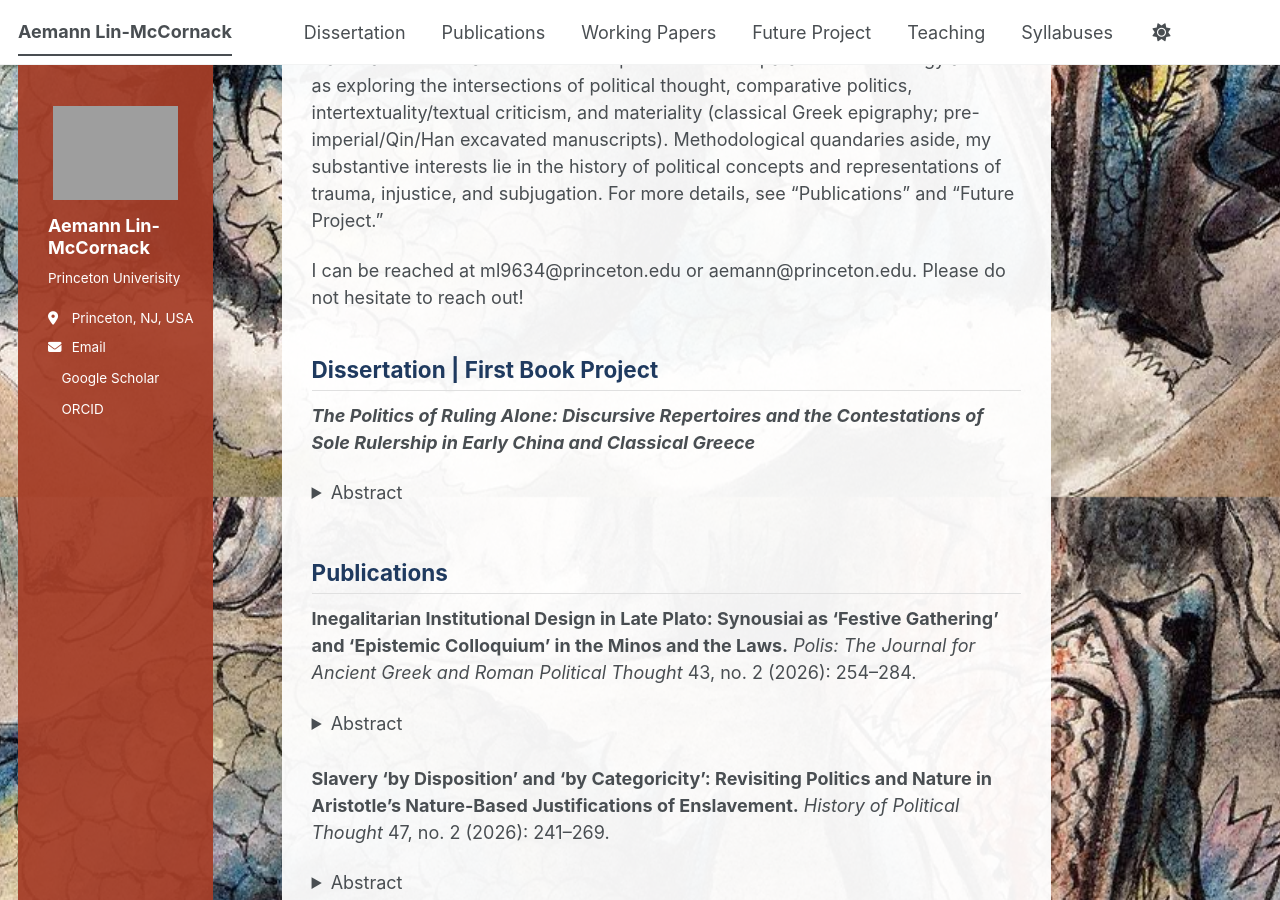
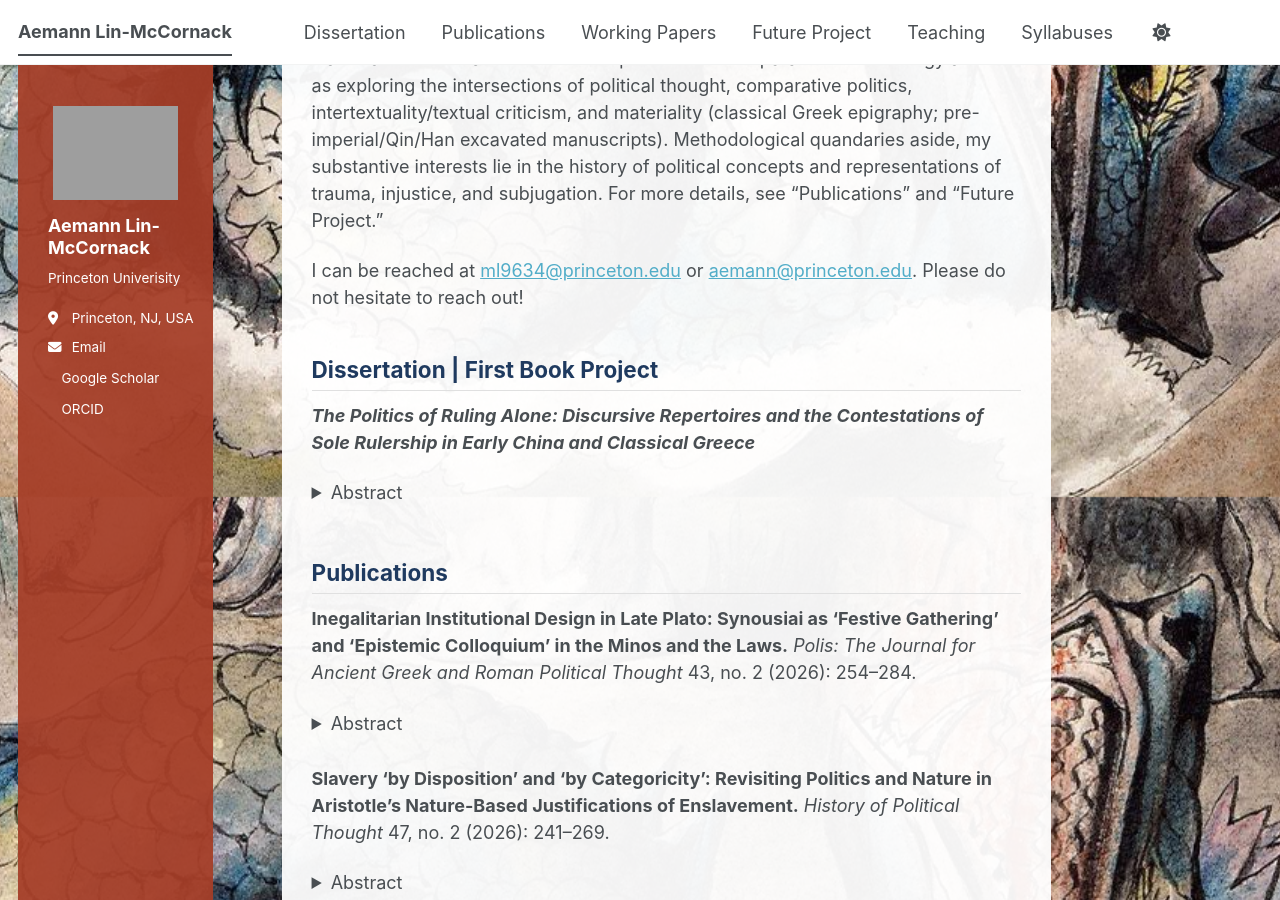
Before and after one commit to aemannlinmccornack/aemannlinmccornack.github.io, a Jekyll site: the page built from _pages/about.md, in a window 1280 px wide and 900 px high, scrolled down 403 px. Built offline with Jekyll 4.4.1, drawn with Linux system fonts in a browser that asks for light colours; a style sheet for code colours, icons or effects is not loaded; part of the change alters nothing that is shown.

```diff
--- a/_pages/about.md
+++ b/_pages/about.md
@@ -72,7 +72,7 @@ I am a Ph.D. candidate in [Politics](https://politics.princeton.edu/people/aeman
 
 I am currently working on my first book project, ***The Politics of Ruling Alone***, where I trace the classical origins of autocracy through a focus on early China and classical Greece. I am interested in questions of comparative methodology as well as exploring the intersections of political thought, comparative politics, intertextuality/textual criticism, and materiality (classical Greek epigraphy; pre-imperial/Qin/Han excavated manuscripts). Methodological quandaries aside, my substantive interests lie in the history of political concepts and representations of trauma, injustice, and subjugation. For more details, see "Publications" and "Future Project."
 
-I can be reached at ml9634@princeton.edu or aemann@princeton.edu. Please do not hesitate to reach out!
+I can be reached at [ml9634@princeton.edu](mailto:ml9634@princeton.edu) or [aemann@princeton.edu](mailto:aemann@princeton.edu). Please do not hesitate to reach out!
 
 ## Dissertation | First Book Project
 
```
